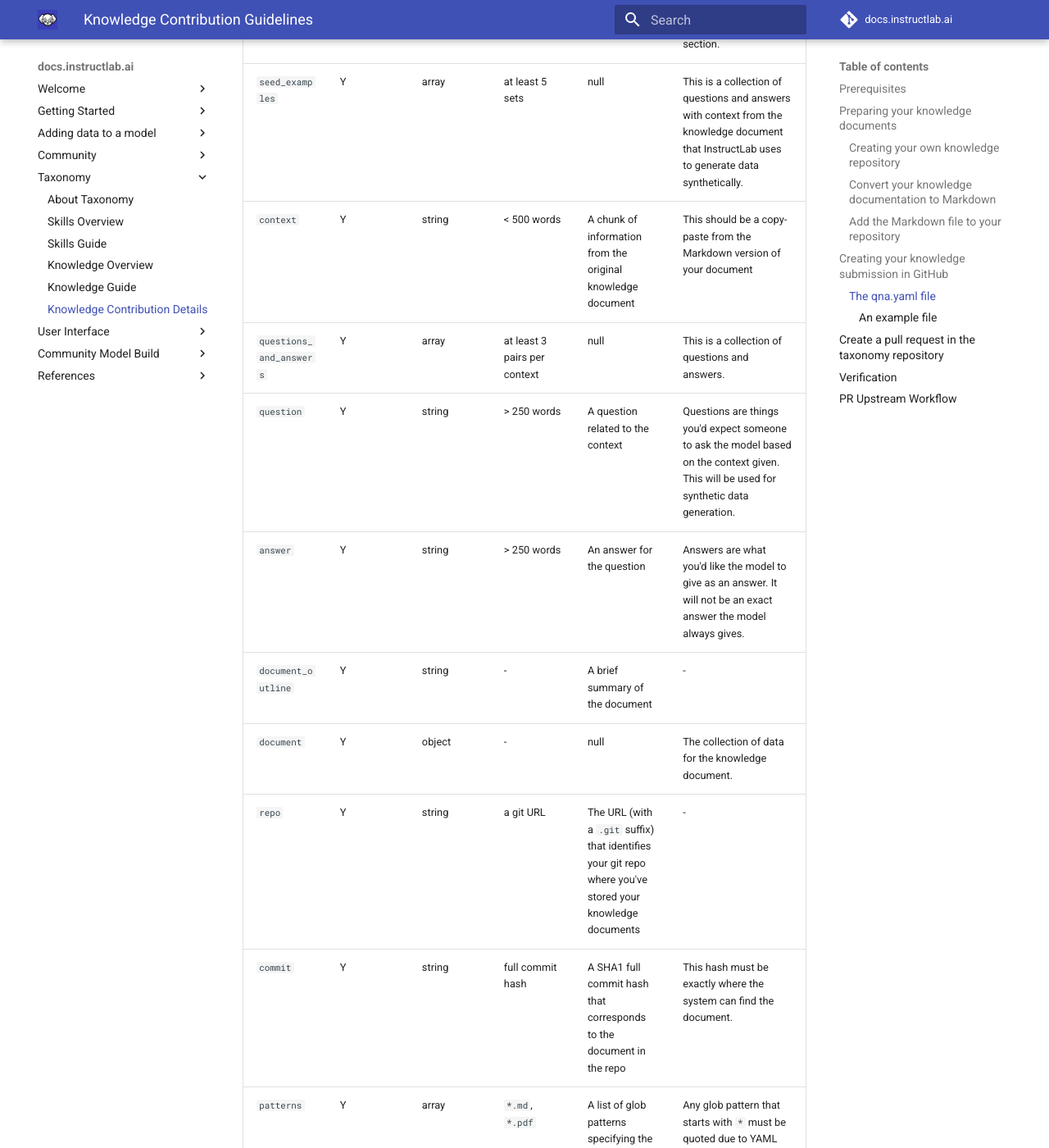
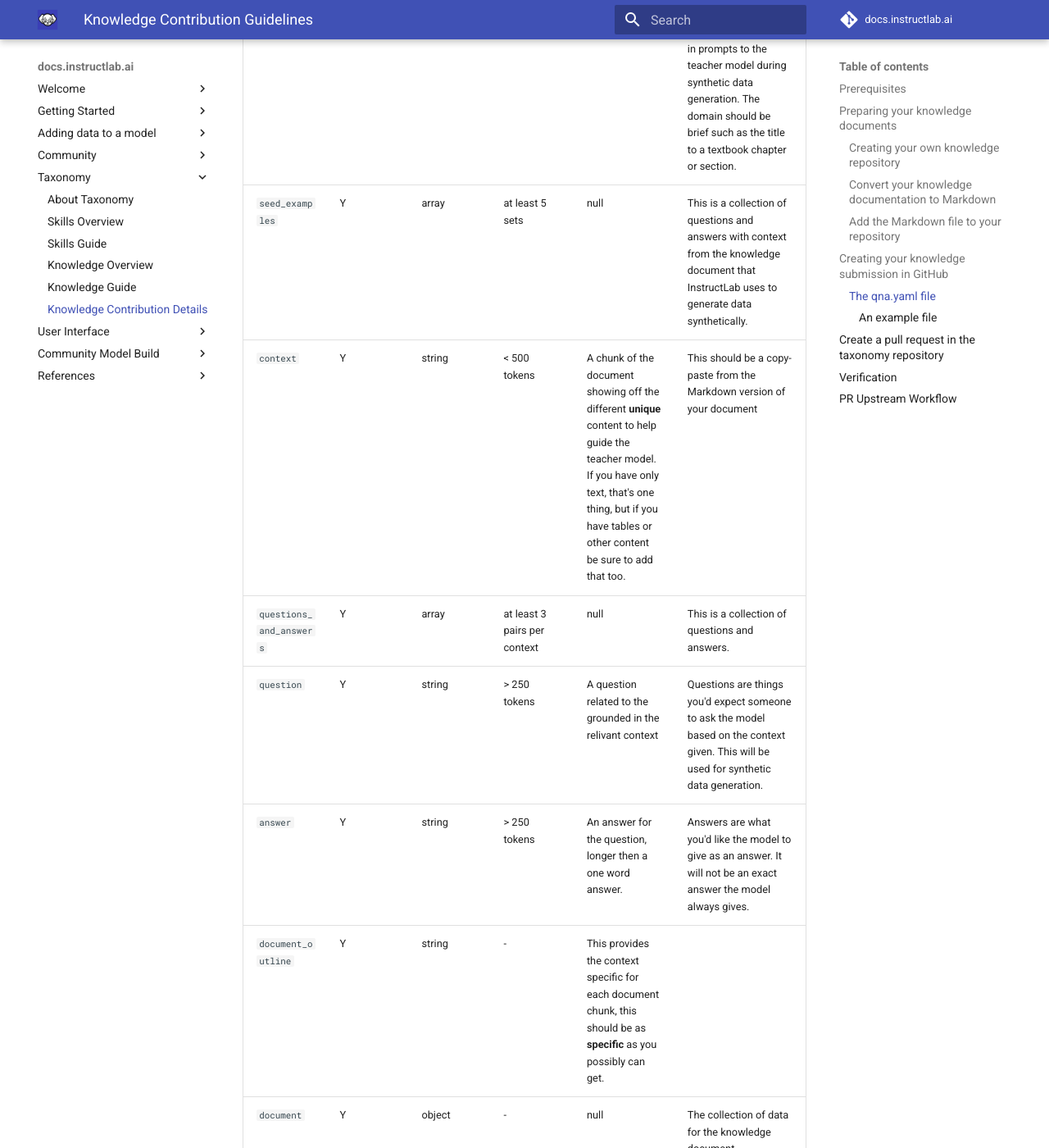
Before and after one commit to instructlab/docs.instructlab.ai, an MkDocs documentation site: the page built from docs/taxonomy/knowledge/contribution_details.md, in a window 1280 px wide and 1400 px high, scrolled down 2513 px. Shown: the whole window at 82% size. Built offline with MkDocs 1.6.1 and Material for MkDocs 9.7.7, drawn with Linux system fonts in a browser that asks for light colours; comment, search, counter and statistics services are not loaded; some of the changed text lies outside the part shown.

Commit message:
WIP: updated Contribution updates
First pass at adding more clarification for the taxonomy qna.yamls

Signed-off-by: JJ Asghar <awesome@ibm.com>

```diff
--- a/docs/taxonomy/knowledge/contribution_details.md
+++ b/docs/taxonomy/knowledge/contribution_details.md
@@ -67,24 +67,28 @@
 
 For the current version of the taxonomy, version 3, here are the available fields:
 
+!!! note
+    Tokens in the case of context, questions, and answers can fit to "words" but it's specificly tokens are the limitations.
+
 Key | Type | Required | Constraints | Value | Notes
 --|--|--|--|--|--
 `version` | Y | integer | - | `3` | The taxonomy schema version used in the `qna.yaml` file. Defined in [instructlab/schema](https://github.com/instructlab/schema)
 `created_by` | Y | string | - | Your GitHub username | -
 `domain` | Y | string | - | Knowledge sub-category | The knowledge domain which is used in prompts to the teacher model during synthetic data generation. The domain should be brief such as the title to a textbook chapter or section.
 `seed_examples` | Y | array | at least 5 sets | null | This is a collection of questions and answers with context from the knowledge document that InstructLab uses to generate data synthetically.
-`context` | Y | string | < 500 words | A chunk of information from the original knowledge document | This should be a copy-paste from the Markdown version of your document
+`context` | Y | string | < 500 tokens | A chunk of the document showing off the different **unique** content to help guide the teacher model. If you have only text, that's one thing, but if you have tables or other content be sure to add that too. | This should be a copy-paste from the Markdown version of your document
 `questions_and_answers` | Y | array | at least 3 pairs per context | null | This is a collection of questions and answers.
-`question` | Y | string | > 250 words | A question related to the context | Questions are things you'd expect someone to ask the model based on the context given. This will be used for synthetic data generation.
-`answer` | Y | string | > 250 words | An answer for the question | Answers are what you'd like the model to give as an answer. It will not be an exact answer the model always gives.
-`document_outline` | Y | string | - | A brief summary of the document | -
+`question` | Y | string | > 250 tokens | A question related to the grounded in the relivant context | Questions are things you'd expect someone to ask the model based on the context given. This will be used for synthetic data generation.
+`answer` | Y | string | > 250 tokens | An answer for the question, longer then a one word answer. | Answers are what you'd like the model to give as an answer. It will not be an exact answer the model always gives.
+`document_outline` | Y | string | - | This provides the context specific for each document chunk, this should be as **specific** as you possibly can get.
 `document` | Y | object | - | null | The collection of data for the knowledge document.
 `repo` | Y | string | a git URL | The URL (with a `.git` suffix) that identifies your git repo where you've stored your knowledge documents | -
 `commit` | Y | string | full commit hash | A SHA1 full commit hash that corresponds to the document in the repo | This hash must be exactly where the system can find the document.
 `patterns` | Y | array | `*.md`, `*.pdf` | A list of glob patterns specifying the files in the repo. | Any glob pattern that starts with `*` must be quoted due to YAML rules. Currently, the system accepts `.md` and `.pdf` files.
 
 !!! important
-    There must be at least 5 sets of questions and answers with context in every `qna.yaml` file.
+    There must be at least 5 sets of 3 questions and 3 answers with context in every `qna.yaml` file. Also the "context blocks" should be as diverse and unique as possible. The goal is to get as much different
+    information in so as the teacher LLM reads through the document it gets "inspired" by the different content.
 
 #### An example file
 
```
